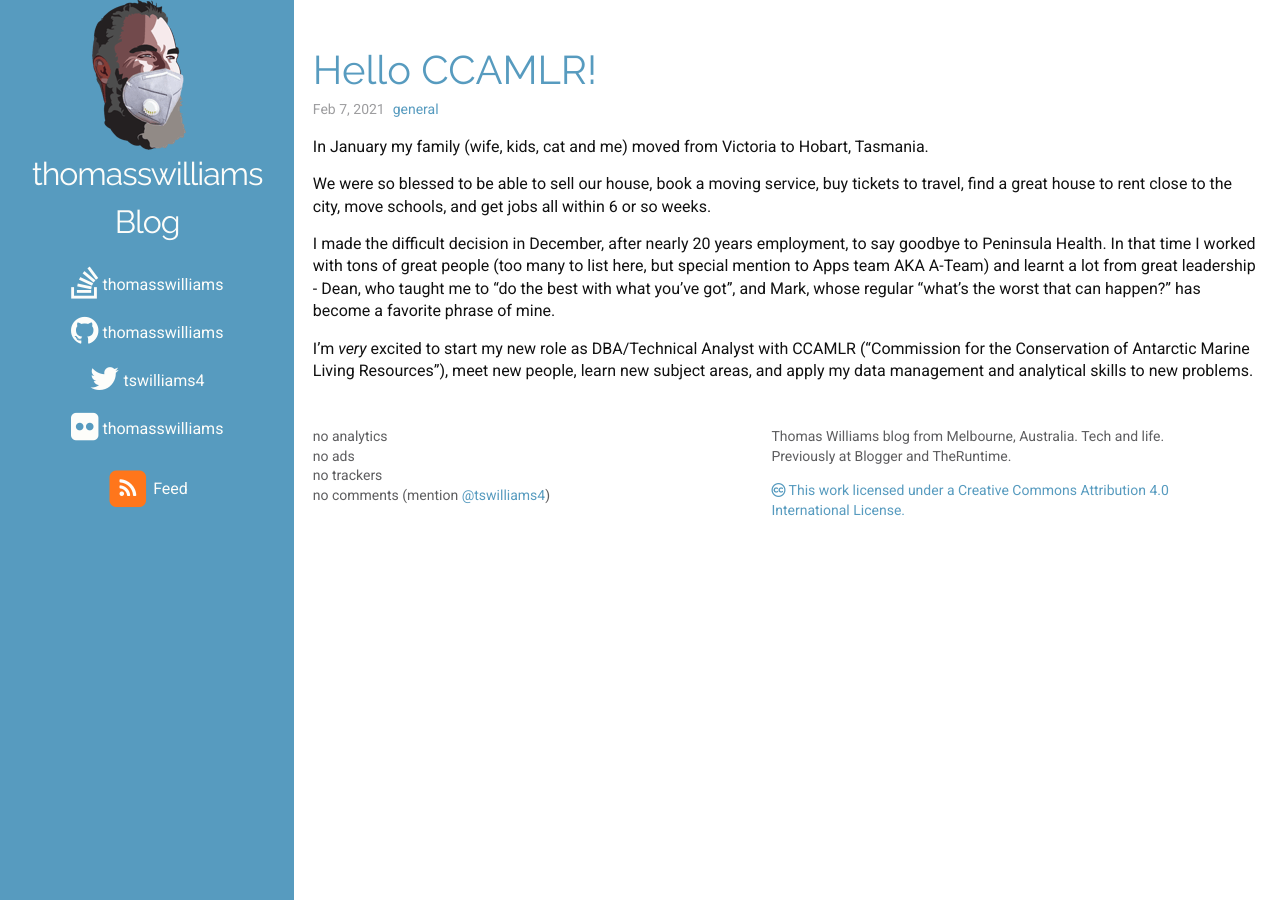
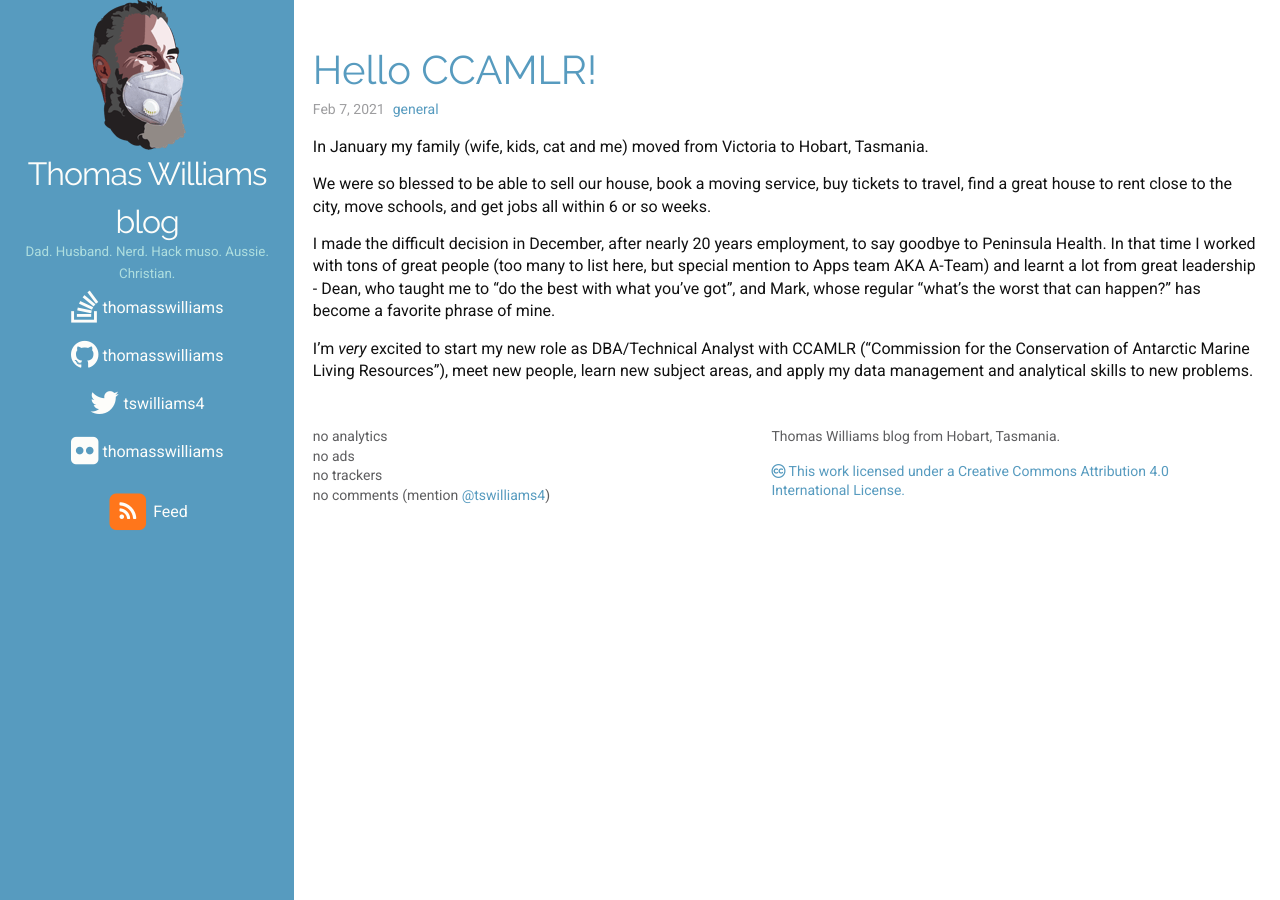
Before and after one commit to thomasswilliams/thomasswilliams.github.io, a Jekyll site: the page built from _posts/2021-02-07-hello-ccamlr.markdown, in a window 1280 px wide and 900 px high. Built offline with Jekyll 4.4.1, drawn with Linux system fonts in a browser that asks for light colours; nearby versions of some CDN libraries.

Commit message:
Update site title and header

```diff
--- a/_config.yml
+++ b/_config.yml
@@ -1,7 +1,7 @@
 # Site settings
-title: thomasswilliams Blog
+title: Thomas Williams blog
 description: >
-  Thomas Williams blog from Melbourne, Australia. Tech and life. Previously at Blogger and TheRuntime.
+  Thomas Williams blog from Hobart, Tasmania.
 baseurl: ""
 url: "https://thomasswilliams.github.io"
 author: "Thomas Williams"
--- a/_includes/header.html
+++ b/_includes/header.html
@@ -2,7 +2,9 @@
   <!-- site header -->
   <a href="{{ site.baseurl }}/">
     <img alt="thomasswilliams" height="150" src="/images/avatar.png" width="150">
-    <h1>{{ site.title }}</h1>
+    <h1 style="margin-bottom:-0.2em">{{ site.title }}</h1>
+    <!-- sub-heading -->
+    <small style="color:#aededf">Dad. Husband. Nerd. Hack muso. Aussie. Christian.</small>
   </a>
   <!-- social links -->
   <ul>
--- a/_sass/_layout.scss
+++ b/_sass/_layout.scss
@@ -43,8 +43,8 @@ aside > header i.fa {
   aside {
     width: 100px;
   }
-  // hide the site heading
-  aside > header h1 {
+  // hide the site heading and sub-heading
+  aside > header h1, aside > header small {
     display: none;
   }
   // make avatar image smaller
```
